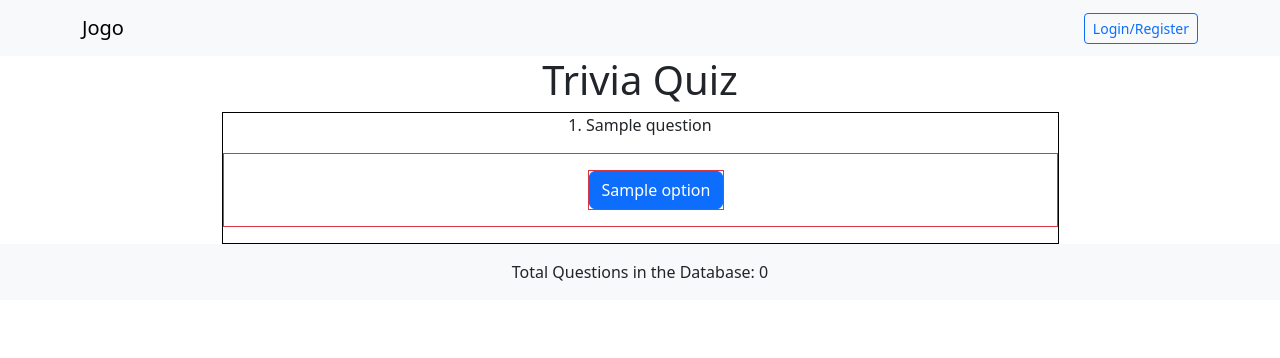
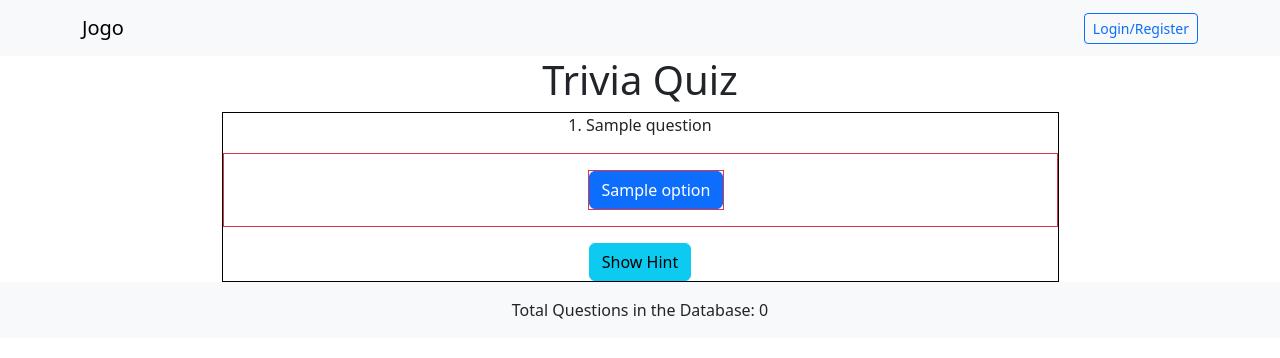
Before and after one commit to gvlk/apigame, a Flask app: template apigame/templates/solo_play.html in a window 1280 px wide. Shown: the top 358 px of the page. Run offline with Flask 3, Linux system fonts and the light colour scheme; the template is opened without the code that fills it: most values are stand-ins (such as "Sample title", 1, 10 or a date in 2020); parts of the project's set-up code (start-up, migrations or seed data) failed here and were passed over.

Commit message:
added a hint button

```diff
--- a/apigame/routes/game.py
+++ b/apigame/routes/game.py
@@ -46,7 +46,7 @@ def solo():
         if question:
             correct = question['correct_answer'] == selected_answer
             update_session(session_id, question_id, correct)
-            return jsonify({"isCorrect": correct, "correctAnswer": question['correct_answer']}), 200
+            return jsonify({"isCorrect": correct}), 200
 
         return jsonify({"error": "Question not found"}), 404
 
--- a/apigame/static/css/styles.css
+++ b/apigame/static/css/styles.css
@@ -1,4 +1,5 @@
 body {
+    height: 100vh;
     font-family: Arial, sans-serif;
     background-color: #f4f4f4;
     color: #333;
--- a/apigame/static/js/questions.js
+++ b/apigame/static/js/questions.js
@@ -9,6 +9,8 @@ document.addEventListener("DOMContentLoaded", function () {
 
     // Add event listeners to all the answer buttons
     addAnswerButtonListeners(questions, currentQuestionIndex);
+
+    addHintButtonListeners(questions);
 });
 
 // Function to display the current question and hide the rest
@@ -31,6 +33,10 @@ function addAnswerButtonListeners(questions, currentQuestionIndex) {
 
     // Loop through each button and add a click event listener
     buttons.forEach((button) => {
+        if (button.classList.contains("hint-button")) {
+            return; // Skip this iteration if it's the hint button
+        }
+
         button.addEventListener("click", function () {
             // Get the selected answer text
             const selectedAnswer = button.textContent.trim();
@@ -60,6 +66,20 @@ function addAnswerButtonListeners(questions, currentQuestionIndex) {
     });
 }
 
+function addHintButtonListeners(questions) {
+    questions.forEach((question) => {
+        const hintButton = question.querySelector(".hint-button");
+        const hintText = question.querySelector(".hint-text");
+
+        if (hintButton && hintText) {
+            hintButton.addEventListener("click", function () {
+                // Toggle visibility of the hint text
+                hintText.style.display = (hintText.style.display === "none" || hintText.style.display === "") ? "block" : "none";
+            });
+        }
+    });
+}
+
 // Function to hide a given question
 function hideQuestion(question) {
     question.style.display = "none";
@@ -80,7 +100,7 @@ function sendAnswerToServer(questionId, selectedAnswer) {
     console.log(data)
 
     // Send the data to the server using fetch
-    fetch('/solo', {
+    fetch('/game/solo', {
         method: 'POST',
         headers: {
             'Content-Type': 'application/json',
--- a/apigame/templates/solo_play.html
+++ b/apigame/templates/solo_play.html
@@ -7,7 +7,7 @@
         <div class="w-75 text-center" id="quiz-container">
             <h1>Trivia Quiz</h1>
             {% for question in questions %}
-                <div class="question border border-black" data-id={{ question.id }};>
+                <div class="question border border-black" data-id={{ question.id }}>
                     <p>{{ loop.index }}. {{ question.question }}</p>
                     <ul class="border border-danger d-flex flex-wrap justify-content-around"
                         style="list-style-type: none">
@@ -17,6 +17,9 @@
                             </li>
                         {% endfor %}
                     </ul>
+
+                    <button class="hint-button btn btn-info">Show Hint</button>
+                    <p class="hint-text" style="display:none;">{{ question.hint }}</p>
                 </div>
             {% endfor %}
         </div>
```
